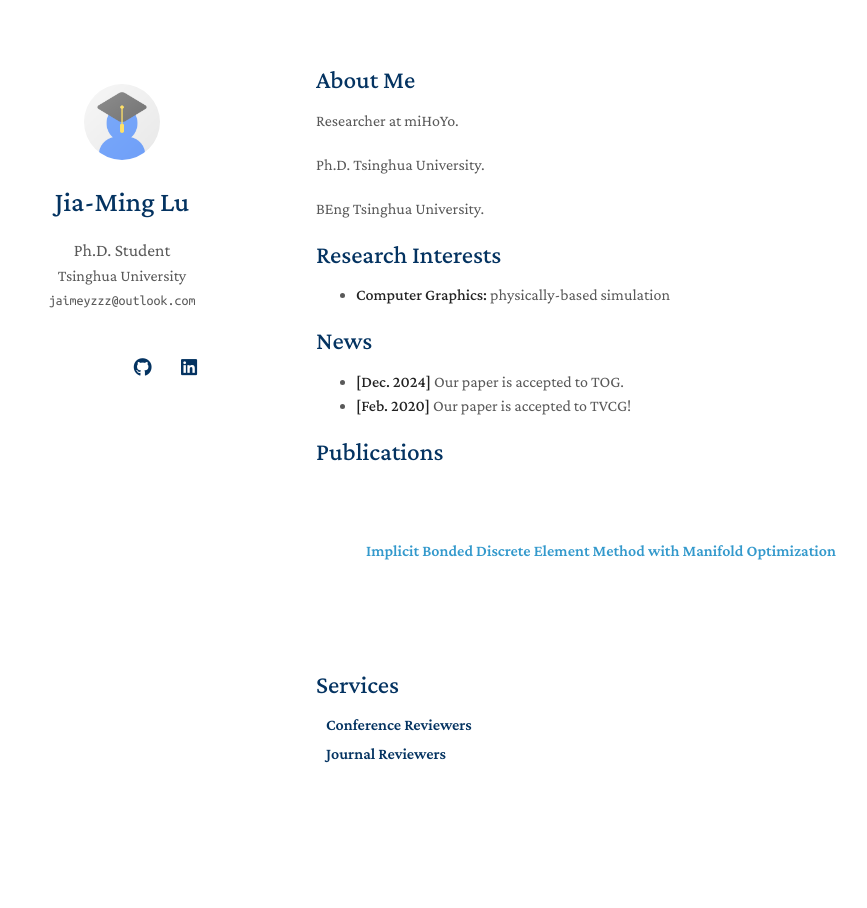
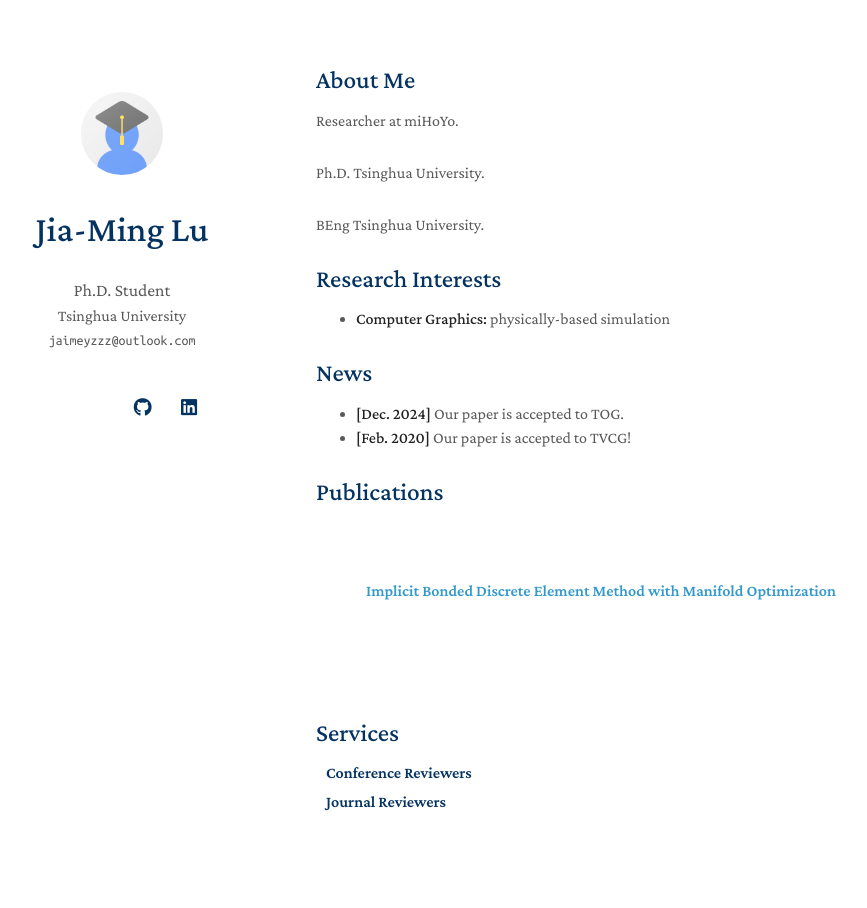
Before and after one commit to jaimeyzzz/jaimeyzzz.github.io, a Jekyll site: the page built from index.md, in a window 1280 px wide. Shown: the whole page, without its empty margins (154-1021 px from the left). Built offline with Jekyll 4.4.1, drawn with Linux system fonts in a browser that asks for light colours; a style sheet for code colours, icons or effects is not loaded; our own code applies the rules of GitHub Pages for plain Markdown files.

Commit message:
update fonts size]

```diff
--- a/Gemfile
+++ b/Gemfile
@@ -5,3 +5,7 @@ gem "jekyll", "~> 3.8.5"
 gem "webrick", "~> 1.8"
 
 gem "csv", "~> 3.3"
+
+gem "bigdecimal", "~> 3.1"
+
+gem "base64", "~> 0.2.0"
--- a/_sass/minimal-light.scss
+++ b/_sass/minimal-light.scss
@@ -217,7 +217,7 @@ papertitle {
       .image.avatar img {
         border-radius: 100%;
         width: 45%;
-        padding: 20px;
+        padding: 28px;
         // border: 1px solid #ddd;
         // padding: 3px;
         // box-shadow: 0 -1px 5px 1px rgba(200, 200, 200, 0.3);
@@ -231,13 +231,13 @@ papertitle {
 h3, h4, h5, h6 {
   font-weight: 600;
   color:#043361;
-  margin:0 0 20px;
+  margin:0 0 28px;
 }
 
 h1 {
   font-weight: 500;
   color:#043361;
-  margin:0 0 20px;
+  margin:0 0 28px;
 }
 
 h2 {
@@ -258,7 +258,7 @@ h2 {
 }
 
 p, ul, ol, table, pre, dl {
-  margin:0 0 20px;
+  margin:0 0 28px;
 }
 
 h1, h2, h3 {
@@ -266,7 +266,7 @@ h1, h2, h3 {
 }
 
 h1 {
-  font-size:28px;
+  font-size:36px;
 }
 
 a {
@@ -303,7 +303,7 @@ a:hover small {
 blockquote {
   border-left:1px solid #e5e5e5;
   margin:0;
-  padding:0 0 0 20px;
+  padding:0 0 0 28px;
   font-style:italic;
 }
 
@@ -446,7 +446,7 @@ hr {
   border:0;
   background:#e5e5e5;
   height:1px;
-  margin:0 0 20px;
+  margin:0 0 28px;
 }
 
 footer {
@@ -477,14 +477,14 @@ footer {
   }
 
   header {
-    padding-right:320px;
+    padding-right:328px;
   }
 
   section {
     border:1px solid #e5e5e5;
     border-width:1px 0;
-    padding:20px 0;
-    margin:0 0 20px;
+    padding:28px 0;
+    margin:0 0 28px;
   }
 
   header a small {
@@ -501,7 +501,7 @@ footer {
    .image.avatar img {
         border-radius: 100%;
         width: 117px;
-        padding:20px;
+        padding:28px;
       }
   #head1o2 {
     visibility: hidden;
@@ -557,7 +557,7 @@ footer {
   .image.avatar img {
       border-radius: 100%;
       width: 95px;
-      padding:20px;
+      padding:28px;
   }
   #head1o2 {
     visibility: hidden;
```
